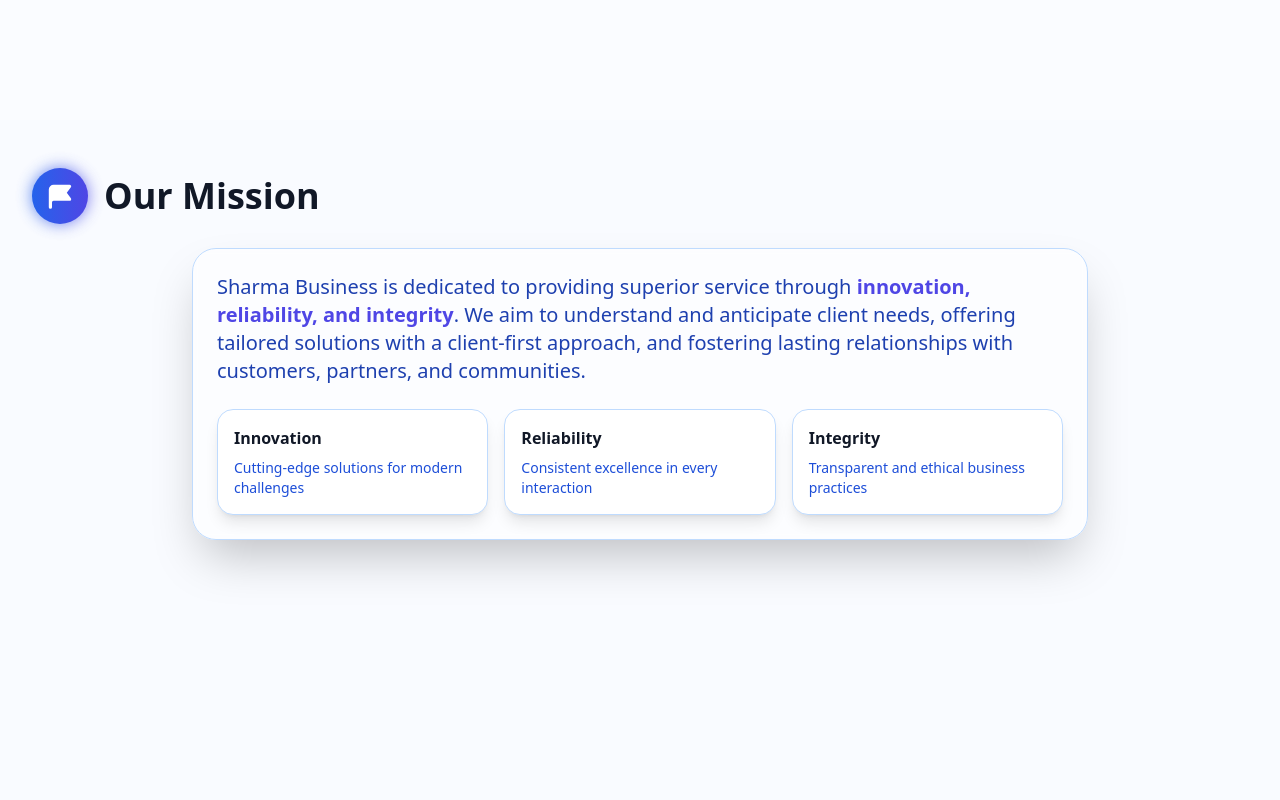
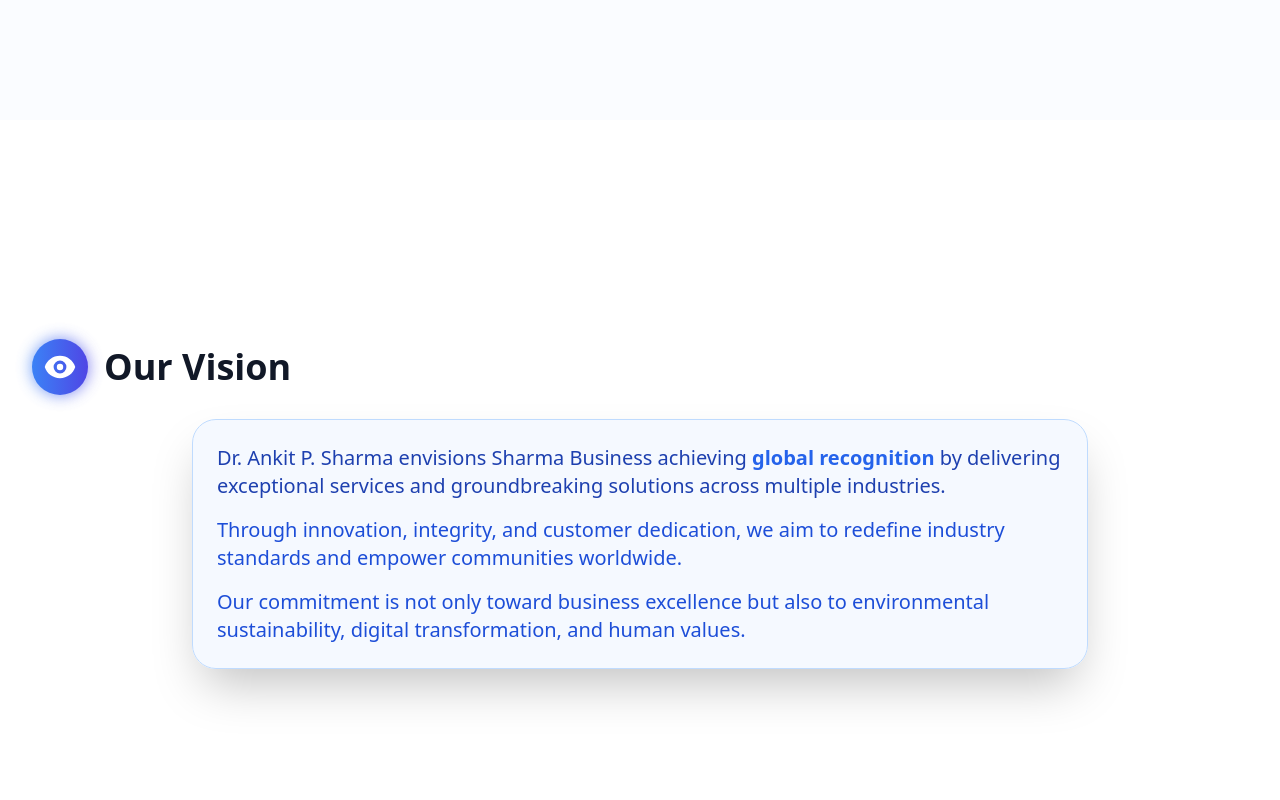
Before and after one commit to adarshkandu/SharmaBusiness, a React (Vite) app: page / in a window 1280 px wide. Shown: the part 1480-2280 px from the top of the page. Built offline with nearby package versions, Linux system fonts and the light colour scheme.

Commit message:
version 1.3.0

```diff
--- a/src/components/Vision.tsx
+++ b/src/components/Vision.tsx
@@ -1,29 +1,15 @@
 import React from 'react';
 import { motion } from 'framer-motion';
-import { HiFlag } from 'react-icons/hi';
+import { HiEye } from 'react-icons/hi';
 
-interface MissionProps {
+interface VisionProps {
   isDark: boolean;
 }
 
-const Mission: React.FC<MissionProps> = ({ isDark }) => {
-  const fadeInUp = {
-    initial: { opacity: 0, y: 60 },
-    animate: { opacity: 1, y: 0 },
-    transition: { duration: 0.5, ease: "easeOut" }
-  };
-
-  const staggerContainer = {
-    animate: {
-      transition: {
-        staggerChildren: 0.1
-      }
-    }
-  };
-
+const Vision: React.FC<VisionProps> = ({ isDark }) => {
   return (
-    <section id="mission" className={`min-h-screen py-12 ${isDark ? 'bg-gray-800/50' : 'bg-blue-50/40'} scroll-mt-20`}>
-      <div className="max-w-7xl mx-auto px-4 sm:px-6 lg:px-8">
+    <section id="vision" className="py-12 min-h-screen flex items-center">
+      <div className="max-w-7xl mx-auto px-4 sm:px-6 lg:px-8 w-full">
         <motion.div
           className="mb-8"
           initial={{ opacity: 0, y: 50 }}
@@ -37,9 +23,9 @@
               whileHover={{ scale: 1.05 }}
               transition={{ duration: 0.2 }}
             >
-              <div className="absolute inset-0 bg-gradient-to-r from-blue-600 to-indigo-600 rounded-full blur opacity-75" />
-              <div className="relative p-3 bg-gradient-to-r from-blue-600 to-indigo-600 rounded-full">
-                <HiFlag className="w-8 h-8 text-white" />
+              <div className="absolute inset-0 bg-gradient-to-r from-blue-500 to-indigo-600 rounded-full blur opacity-75" />
+              <div className="relative p-3 bg-gradient-to-r from-blue-500 to-indigo-600 rounded-full">
+                <HiEye className="w-8 h-8 text-white" />
               </div>
             </motion.div>
             <motion.h2
@@ -49,50 +35,30 @@
               transition={{ duration: 0.6, delay: 0.2 }}
               viewport={{ once: true }}
             >
-              Our Mission
+              Our Vision
             </motion.h2>
           </div>
+
           <motion.div
             className={`max-w-4xl mx-auto p-6 rounded-3xl ${
-              isDark ? 'bg-gray-800/50 border border-gray-700' : 'bg-white/50 border border-blue-200'
-            } backdrop-blur-sm shadow-2xl`}
+              isDark ? 'bg-gray-800/50 border border-gray-700' : 'bg-blue-50/60 border border-blue-200'
+            } backdrop-blur-sm shadow-2xl space-y-4`}
             initial={{ opacity: 0, y: 30 }}
             whileInView={{ opacity: 1, y: 0 }}
             transition={{ duration: 0.6, delay: 0.3 }}
             viewport={{ once: true }}
             whileHover={{ scale: 1.01 }}
           >
-            <p className={`text-lg md:text-xl ${isDark ? 'text-gray-300' : 'text-blue-800'} leading-relaxed mb-6`}>
-              Sharma Business is dedicated to providing superior service through <span className="font-bold text-indigo-600">innovation,
-              reliability, and integrity</span>. We aim to understand and anticipate client needs, offering tailored solutions
-              with a client-first approach, and fostering lasting relationships with customers, partners, and communities.
+            <p className={`text-lg md:text-xl ${isDark ? 'text-gray-300' : 'text-blue-800'} leading-relaxed`}>
+              Dr. Ankit P. Sharma envisions Sharma Business achieving <span className="font-bold text-blue-600">global recognition</span> by
+              delivering exceptional services and groundbreaking solutions across multiple industries.
             </p>
-
-            <motion.div
-              className="grid md:grid-cols-3 gap-4"
-              variants={staggerContainer}
-              initial="initial"
-              whileInView="animate"
-              viewport={{ once: true }}
-            >
-              {[
-                { title: 'Innovation', desc: 'Cutting-edge solutions for modern challenges' },
-                { title: 'Reliability', desc: 'Consistent excellence in every interaction' },
-                { title: 'Integrity', desc: 'Transparent and ethical business practices' }
-              ].map((item, index) => (
-                <motion.div
-                  key={index}
-                  className={`p-4 rounded-2xl ${
-                    isDark ? 'bg-gray-700/50 border border-gray-600' : 'bg-white border border-blue-200'
-                  } shadow-lg hover:shadow-xl`}
-                  variants={fadeInUp}
-                  whileHover={{ scale: 1.05, y: -5 }}
-                >
-                  <h4 className={`text-base font-bold mb-2 ${isDark ? 'text-white' : 'text-gray-900'}`}>{item.title}</h4>
-                  <p className={`text-sm ${isDark ? 'text-gray-300' : 'text-blue-700'}`}>{item.desc}</p>
-                </motion.div>
-              ))}
-            </motion.div>
+            <p className={`text-lg md:text-xl ${isDark ? 'text-gray-400' : 'text-blue-700'} leading-relaxed`}>
+              Through innovation, integrity, and customer dedication, we aim to redefine industry standards and empower communities worldwide.
+            </p>
+            <p className={`text-lg md:text-xl ${isDark ? 'text-gray-400' : 'text-blue-700'} leading-relaxed`}>
+              Our commitment is not only toward business excellence but also to environmental sustainability, digital transformation, and human values.
+            </p>
           </motion.div>
         </motion.div>
       </div>
@@ -100,4 +66,4 @@
   );
 };
 
-export default Mission;
+export default Vision;
```
